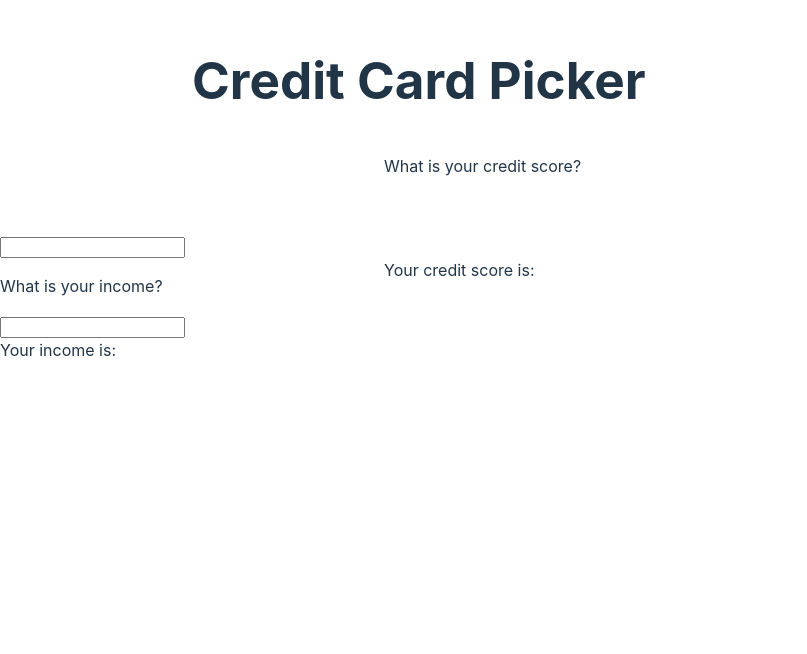
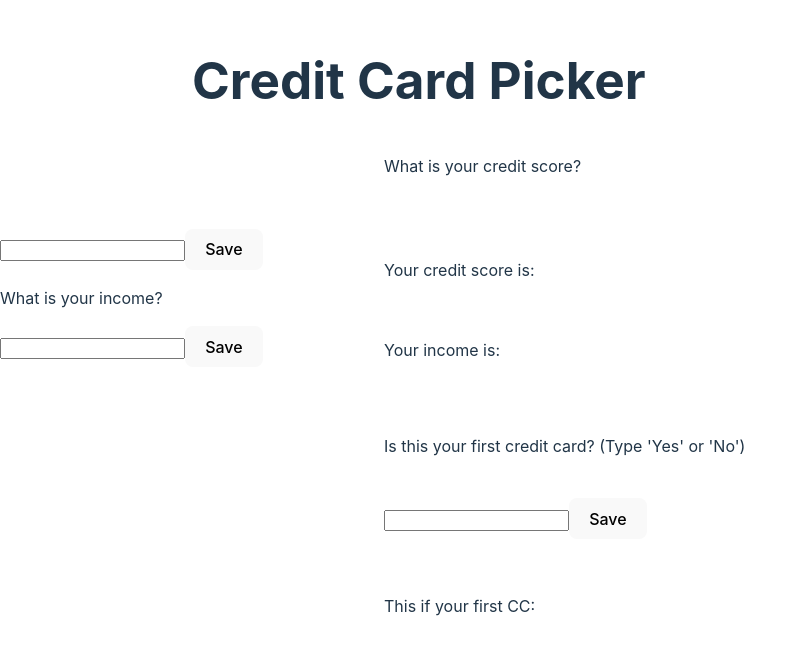
Before and after one commit to bkizenko/CCPicker, a React (Vite) app in the folder client/: page / in a window 1280 px wide. Shown: the part 102-756 px from the top of the page, without its empty margins (0-807 px from the left). Built offline with nearby package versions, Linux system fonts and the light colour scheme.

Commit message:
added some buttons and questions

```diff
--- a/client/src/App.jsx
+++ b/client/src/App.jsx
@@ -3,6 +3,7 @@ import React, { useState } from 'react';
 function App() {
   const [creditScore, setCreditScore] = useState('');
   const [income, setIncome] = useState('');
+  const [ccFirst, setCCFirst] = useState('');
 
   const handleChange = (e) => {
     setCreditScore(e.target.value);
@@ -13,6 +14,24 @@ function App() {
       setIncome(e.target.value);
     }
   };
+
+  const handleChange3 = (e) => {
+    if (income != ' ') {
+      setCCFirst(e.target.value);
+    }
+  };
+
+  const saveCreditScore = () => {
+    console.log('Credit Score Saved', creditScore);
+  }
+
+  const saveIncome = () => {
+    console.log('Income Saved', income);
+  }
+
+  const saveccFirst = () => {
+    console.log('CCFirst Saved', ccFirst);
+  }
   return (
     <>
       <h1> Credit Card Picker </h1>
@@ -25,6 +44,7 @@ function App() {
           onChange={handleChange}
           value={creditScore}
         />
+        < button onClick = {saveCreditScore}> Save </button>
         <p> What is your income? </p>
         < input
           type="text"
@@ -32,8 +52,8 @@ function App() {
           id="income"
           onChange={handleChange2}
           value={income}
-
         />
+        < button onClick = {saveIncome}> Save </button>
       </div>
       <div className="cscorea">
         Your credit score is: {creditScore}
@@ -41,8 +61,27 @@ function App() {
       <div className="incomeAnswer">
         Your income  is: {income}
       </div>
+      < p className="ccfirstq"> Is this your first credit card? (Type 'Yes' or 'No') </p>
+      <div className="ccfirsta">
+      <input
+          type="text"
+          name="ccFirst"
+          id="ccFirst"
+          onChange={handleChange3}
+          value={ccFirst}
+        />
+      < button onClick = {saveccFirst}> Save </button>
+      </div>
+      <p className = "ccFirstanswer">This if your first CC: {ccFirst}  </p>
+
     </>
   );
 }
 
+
 export default App;
+
+
+// first credit card?
+//  preferences: travel, groceries, gas
+// idk some other one
--- a/client/src/index.css
+++ b/client/src/index.css
@@ -93,14 +93,26 @@ button:focus-visible {
   }
 }
 
-.aincomeq {
+.incomeAnswer {
   position: absolute;
-  top: 70%;
-  left: 70%;
+  top: 55%;
+  left: 30%;
 }
 
-.aincomea {
+.ccfirstq {
   position: absolute;
-  top: 80%;
-  left: 70%;
+  top: 65%;
+  left: 30%;
 }
+
+.ccfirsta {
+  position: absolute;
+  top: 75%;
+  left: 30%;
+}
+
+.ccFirstanswer {
+  position: absolute;
+  top: 85%;
+  left: 30%;
+}
```
